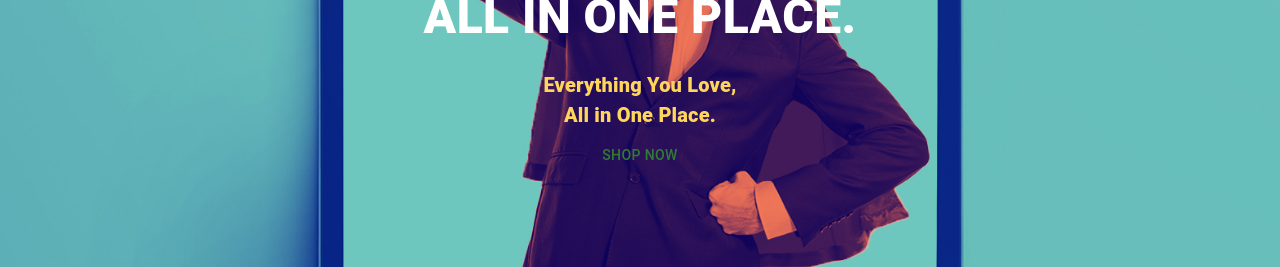
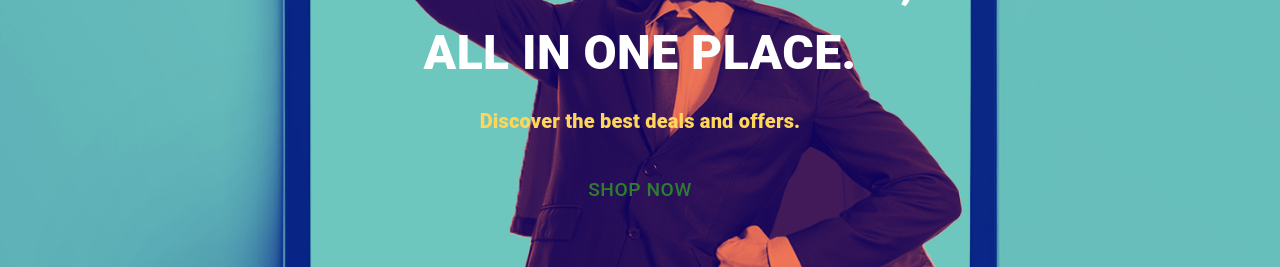
Before and after one commit to n1th1n-19/E-commerce-web, a React (Create React App) app: page / in a window 1280 px wide. Shown: the part 423-690 px from the top of the page. Built offline with nearby package versions, Linux system fonts and the light colour scheme.

Commit message:
Refactor Hero component layout and update text; enhance Shop component with category filtering and error handling

```diff
--- a/src/Components/Hero.jsx
+++ b/src/Components/Hero.jsx
@@ -1,27 +1,25 @@
-import { Box, Typography,Button } from "@mui/material";
-import React from "react";
-import heroImage from "../Assets/Images/hero/image.png";
-
-export default function Hero() {
+import React from 'react';
+import { Box, Typography, Button } from '@mui/material';
+ import heroImage from "../Assets/Images/hero/image.png"
+const Hero = () => {
   return (
     <Box
       sx={{
-        width: "100%",
-        height: "90vh",
-        display: "flex",
-        justifyContent: "center",
-        alignItems: "left",
-        flexDirection: "column",
         textAlign: "center",
         backgroundImage: `url(${heroImage})`,
         backgroundSize: "cover",
         backgroundPosition: "center",
+        display: "flex",
+        flexDirection: "column",
+        alignItems: "center",
+        justifyContent: "center",
+        height: "100vh"
       }}
     >
       <Typography
         sx={{
           fontWeight: "900",
-          fontSize:"3rem",
+          fontSize: "3rem",
           textTransform: "uppercase",
           color: "#fff"
         }}
@@ -32,12 +30,25 @@ export default function Hero() {
       <Typography
         gutterBottom
         sx={{
-          fontWeight: "900", fontSize: "20px",color:"#FFD65A",
+          fontWeight: "900",
+          fontSize: "20px",
+          color: "#FFD65A",
         }}
       >
-        Everything You Love,<br /> All in One Place.
+        Discover the best deals and offers.
       </Typography>
-      <Button  color="success">Shop Now</Button>
+      <Button
+        sx={{
+          marginTop: "20px",
+          padding: "10px 20px",
+          fontSize: "1.2rem",
+        }}
+        color="success"
+      >
+        Shop Now
+      </Button>
     </Box>
   );
 }
+
+export default Hero;
--- a/src/Pages/Shop.jsx
+++ b/src/Pages/Shop.jsx
@@ -11,11 +11,18 @@ export default function Shop() {
   const [products, setProducts] = useState([]);
   const [filteredProducts, setFilteredProducts] = useState([]);
 
+
   useEffect (()=>{
     axios.get("https://dummyjson.com/products?limit=1000")
     .then((res)=>{
       setProducts(res.data.products)
-      console.log(res.data.products,111)
+    })
+    .catch((err)=>{
+      console.log(err)
+    })
+    axios.get("https://dummyjson.com/products/categories")
+    .then((res)=>{
+      setCategories(res.data)
     })
     .catch((err)=>{
       console.log(err)
@@ -60,9 +67,22 @@ export default function Shop() {
             >
               <Chip
                 color={selectedCategory === "All" ? "success" : "default"}
+                onClick={()=>setSelectedCategory("All")}
                 label={"All"}
                 component={Paper}
               />
+              {categories.map((category)=>{
+                return(
+                  <Chip
+                color={selectedCategory === category.slug ? "success" : "default"}
+                onClick={()=>setSelectedCategory(category.slug)}
+                label={category.name}
+                component={Paper}
+              />
+                )
+              })}
+
+
             </Box>
           </Box>
         </Grid2>
@@ -77,23 +97,28 @@ export default function Shop() {
             />
             <Box sx={{ flexGrow: 1, p: 3 }}>
               <Grid2 container spacing={2}>
-                {products.map((item)=>{
+                {products.length>0?
+                products.map((item)=>{
                   return(
                     <Grid2 size={{ xs: 12, sm: 4 }}>
                   <ProductCard product={item} />
                 </Grid2>
                   )
-                })}
+                }):
+                <Box sx={{ flexGrow: 1, p: 3 }}>
+                <Grid2 container spacing={2}>
+                  <Grid2 size={{ xs: 12, sm: 12 }}>
+                    <NoData />
+                  </Grid2>
+                </Grid2>
+              </Box>
+              }
 
 
 
-                <Box sx={{ flexGrow: 1, p: 3 }}>
-                  <Grid2 container spacing={2}>
-                    <Grid2 size={{ xs: 12, sm: 12 }}>
-                      <NoData />
-                    </Grid2>
-                  </Grid2>
-                </Box>
+
+
+
               </Grid2>
             </Box>
           </Box>
```
